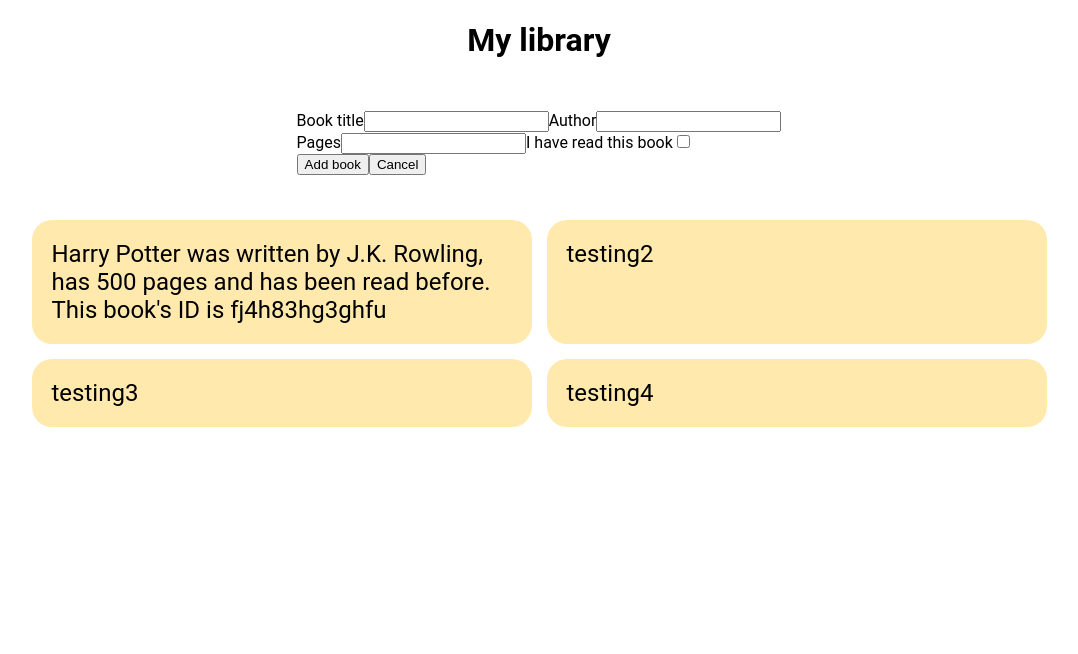
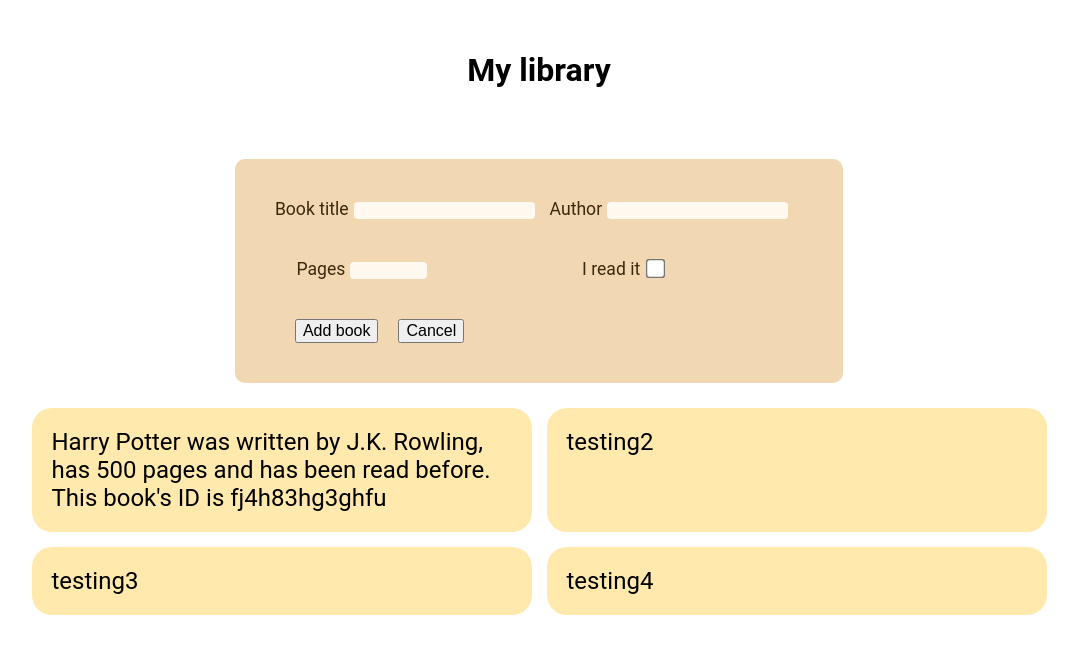
Before and after one commit to ARezzano/book-library, a plain HTML site: page index.html in a window 1280 px wide. Both pictures are taken after a click on the button "New book". Shown: the whole page, without its empty margins (101-1179 px from the left). Drawn offline with Linux system fonts and the light colour scheme.

Commit message:
Add style to new book forms

```diff
--- a/script.js
+++ b/script.js
@@ -59,6 +59,7 @@ newBookBtn.addEventListener("click", () =>{
     authorInput.id = "author";
 
     let bottomDiv = document.createElement("div");
+    bottomDiv.className = "bottom-div";
 
     let pagesLabel = document.createElement("label");
     pagesLabel.htmlFor = "pages";
@@ -70,7 +71,7 @@ newBookBtn.addEventListener("click", () =>{
 
     let beenReadLabel = document.createElement("label");
     beenReadLabel.htmlFor = "been-read";
-    beenReadLabel.textContent = "I have read this book";
+    beenReadLabel.textContent = "I read it";
     let beenReadInput = document.createElement("input");
     beenReadInput.type = "checkbox";
     beenReadInput.name = "been-read";
@@ -103,6 +104,7 @@ newBookBtn.addEventListener("click", () =>{
 
     cancelButton.addEventListener("click",(event)=>{
         event.preventDefault();
+        headerDiv.appendChild(newBookBtn);
         headerDiv.removeChild(formElement);
     });
 
--- a/style.css
+++ b/style.css
@@ -9,15 +9,58 @@ html{
 
 h1{
     justify-self: center;
+    padding: 30px;
 }
 
 .header-div{
     justify-self: center;
-    padding: 30px;
+    margin-top: 40px;
+    margin-bottom: 10px;
 }
 
 .book-form form:first-of-type{
     display: grid;
+}
+
+.book-form{
+    padding: 40px;
+    background-color: rgb(241, 216, 178);
+    border-radius: 10px;
+}
+
+.book-form label{
+    margin-right: 5px;
+    font-size: 1.1rem;
+    color: rgb(59, 41, 13);
+}
+
+.book-form input{
+    align-self: center;
+    margin-right: 15px;
+    border-radius: 4px;
+    border-style: none;
+    background-color: rgb(255, 249, 240);
+}
+
+.book-form button{
+    margin-left: 20px;
+    font-size: 1rem;
+}
+
+.bottom-div{
+    justify-self: center;
+    margin-top: 20px;
+    margin-bottom: 20px;
+    padding: 20px;
+}
+
+#pages{
+    width: 15%;
+    margin-right: 155px;
+}
+
+#been-read{
+    transform: scale(1.5);
 }
 
 .book-container{
```
